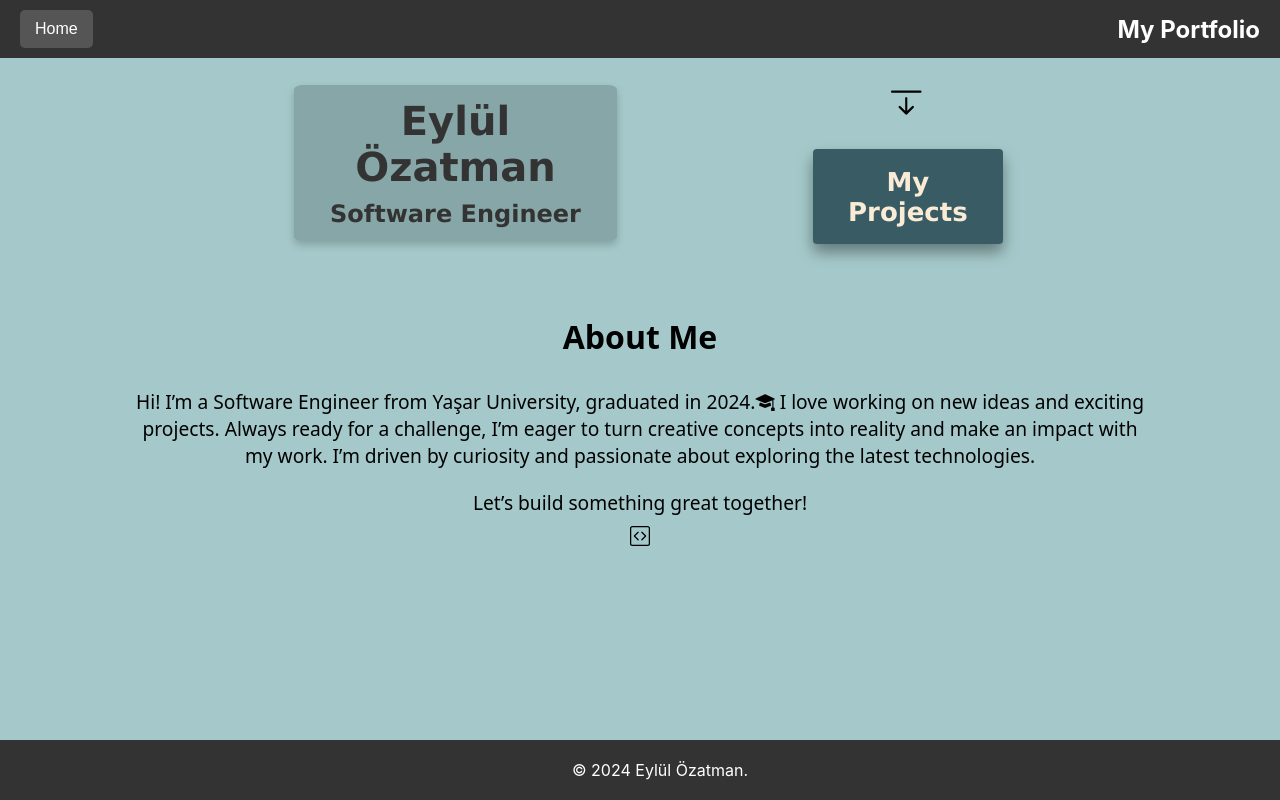
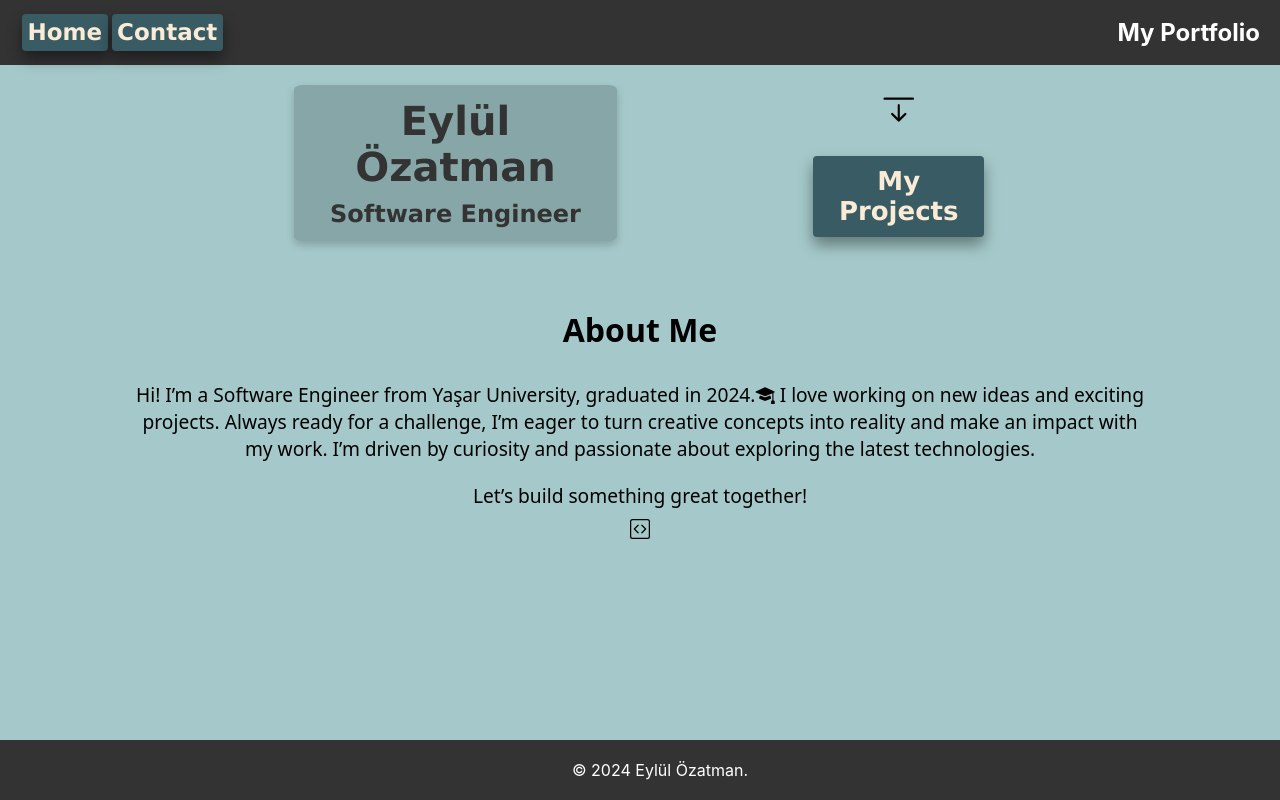
Before and after one commit to eylulozatman/my-portfolio, a React (Create React App) app: page /projects in a window 1280 px wide. Shown: the top 800 px of the page. Built offline with nearby package versions, Linux system fonts and the light colour scheme.

Commit message:
contact page

```diff
--- a/src/components/Button/Button.css
+++ b/src/components/Button/Button.css
@@ -8,17 +8,14 @@
     display: inline-block;
     font-size: 26px;
     margin: 4px 2px;
-    padding-left: 20%;
-    padding-right: 20%;
-    padding-top: 10%;
-    padding-bottom: 10%;
+    padding: 6%;
     cursor: pointer;
     border-radius: 4px;
     transition: background-color 0.3s ease, transform 0.3s ease, box-shadow 0.3s ease;
     font-family: Verdana, Geneva, Tahoma, sans-serif;
     box-shadow: 0 8px 15px rgba(0, 0, 0, 0.4); /* Hafif gölge ekleyelim */
+  }
 
-  }
 
   .custom-button:hover {
     background-color: #333;
--- a/src/components/Footer/Footer.css
+++ b/src/components/Footer/Footer.css
@@ -6,6 +6,7 @@
     padding: 20px;
     bottom: 0;
     width: 100%;
+    margin: 0%;
   }
 
   .footer p {
--- a/src/components/Header/Header.css
+++ b/src/components/Header/Header.css
@@ -1,31 +1,45 @@
 /* src/components/Header/Header.css */
 .header {
   display: flex;
-    align-items: center;
-    justify-content: space-between;
+  flex-direction: row;
+  justify-content: space-between; /* Butonlar sol köşede, başlık sağ köşede hizalanır */
+  align-items: center; /* Butonları ve başlığı dikey olarak ortalar */
   padding: 10px 20px;
   background-color: #333;
   color: #fff;
-
 }
 
 .header-title {
   font-size: 1.5em;
   margin: 0;
 }
+.btn-container {
 
-  .back-button {
-    background-color: #555;
+  display: flex;
+  flex-direction: row;
+
+}
+#back-button, #contact-button {
+  background-color: #395B64;
   border: none;
-    color: #fff;
-    padding: 10px 15px;
-    border-radius: 5px;
+  color: antiquewhite;
+  font-weight: bolder;
+  text-align: center;
+  text-decoration: none;
+  display: inline-block;
+  font-size: 23px;
+  margin: 4px 2px;
+  padding: 3%;
   cursor: pointer;
-    font-size: 1em;
+  border-radius: 4px;
+  transition: background-color 0.3s ease, transform 0.3s ease, box-shadow 0.3s ease;
+  font-family: Verdana, Geneva, Tahoma, sans-serif;
+  box-shadow: 0 8px 15px rgba(0, 0, 0, 0.4); /* Hafif gölge ekleyelim */
 }
 
-  .back-button:hover {
-    background-color: #777;
+#back-button:hover, #contact-button:hover {
+  background-color: #333;
+  color: #E7F6F2;
 }
 
   @media (max-width: 768px) {
--- a/src/components/Header/Header.js
+++ b/src/components/Header/Header.js
@@ -2,6 +2,8 @@
 import React from 'react';
 import { useNavigate } from 'react-router-dom';
 import './Header.css';
+
+
 
 function Header() {
   const navigate = useNavigate();
@@ -10,11 +12,20 @@ function Header() {
     navigate(-1); // Bir önceki sayfaya geri döner
   };
 
+  const contactPage = () => { window.location.href = '#/contact'}
+
   return (
     <header className="header">
-      <button className="back-button" onClick={handleBackClick}>
-        Home
-      </button>
+
+      <div className='btn-container'>
+        <button  id="back-button" onClick={handleBackClick}>
+          Home
+        </button>
+        <button  id="contact-button" onClick={contactPage}>
+          Contact
+        </button>
+      </div>
+
       <h1 className="header-title">My Portfolio</h1>
     </header>
   );
--- a/src/pages/Contact/Contact.css
+++ b/src/pages/Contact/Contact.css
@@ -1,17 +1,43 @@
-/* src/pages/ContactPage/ContactPage.css */
 .contact-page {
-    padding: 20px;
-    font-family: Arial, sans-serif;
+
+  display: flex;
+  flex-direction: column;
+  min-height: 100vh;
+  background-color: #A5C9CA; /* Primary color */
+
   }
 
+
+  .main{
+  display: flex;
+  flex: 1;
+  flex-direction: column;
+  justify-content: center;
+  align-items: center;
+  font-family: 'Noto Sans', sans-serif;
+  color: #333;
+
+  }
+
+
   .contact-page h1 {
-    font-size: 2em;
     margin-bottom: 20px;
   }
 
   .contact-info {
-    font-size: 1.2em;
+    background-color: #86a6a7;
+    padding-left: 10%;
+    padding-right: 10%;
+    padding-top: 10%;
+    padding-bottom: 10%;
+    border-radius: 4%;
+    margin-bottom: 5%;
+    transition: background-color 0.3s ease, transform 0.3s ease, box-shadow 0.3s ease;
+    font-family: Verdana, Geneva, Tahoma, sans-serif;
+    box-shadow: 0 8px 15px rgba(0, 0, 0, 0.4); /* Hafif gölge ekleyelim */
+
   }
+
 
   .contact-info p {
     margin: 10px 0;
--- a/src/pages/Contact/Contact.js
+++ b/src/pages/Contact/Contact.js
@@ -1,16 +1,23 @@
 import React from 'react';
 import './Contact.css';
+import Header from '../../components/Header/Header';
+import Footer from '../../components/Footer/Footer';
 
 function Contact() {
   return (
     <div className="contact-page">
-      <h1>İletişim</h1>
-      <div className="contact-info">
-        <p><strong>Telefon:</strong> +90 123 456 7890</p>
-        <p><strong>Email:</strong> example@example.com</p>
-        <p><strong>LinkedIn:</strong> <a href="https://www.linkedin.com/in/yourprofile" target="_blank" rel="noopener noreferrer">linkedin.com/in/yourprofile</a></p>
+
+      <Header></Header>
+      <div className='main'>
+      <h1>Contact</h1>
+        <div className="contact-info">
+          <p ><strong>Email:</strong>  <a href="eylulozatman@gmail.com" target="_blank" rel="noopener noreferrer"></a>eylulozatman@gmail.com </p>
+          <p><strong>LinkedIn:</strong> <a href="https://www.linkedin.com/in/eyl%C3%BCl-%C3%B6zatman-8a5a30204/" target="_blank" rel="noopener noreferrer">linkedin.com/in/myprofile</a></p>
+        </div>
       </div>
+      <Footer></Footer>
     </div>
+
   );
 }
 
--- a/src/pages/HomePage/HomePage.css
+++ b/src/pages/HomePage/HomePage.css
@@ -5,9 +5,6 @@
   background-color: #A5C9CA; /* Primary color */
 
 }
-
-/* background-color: #86a6a7; */
-
 
 main {
   flex: 1;
@@ -62,14 +59,20 @@ main {
 }
 
 .projects-btn {
-  align-items: center; /* Ensure vertical alignment */
+  align-items: center;
   margin-left: 40px;
   margin-top: 20px;
+}
+
+#pbtn {
+
+  padding: 5%;
 
 }
 
+
 .projects-btn i {
-  margin-left: 15px;
+
   font-size: 35px;
 }
 
--- a/src/pages/HomePage/HomePage.js
+++ b/src/pages/HomePage/HomePage.js
@@ -26,9 +26,14 @@ function HomePage() {
         <section className='projects-btn'>
             <i className="bi bi-arrow-bar-down"></i>
             <BouncingSection>
-              <Button onClick={() => window.location.href = '#/projects'}>
-                My Projects
-              </Button>
+            <Button
+                className="custom-button"
+                id="pbtn"
+                onClick={() => window.location.href = '#/projects'}
+              >
+               My Projects
+            </Button>
+
             </BouncingSection>
           </section>
 
```
Lines whose indentation alone changed are shown as unchanged.
